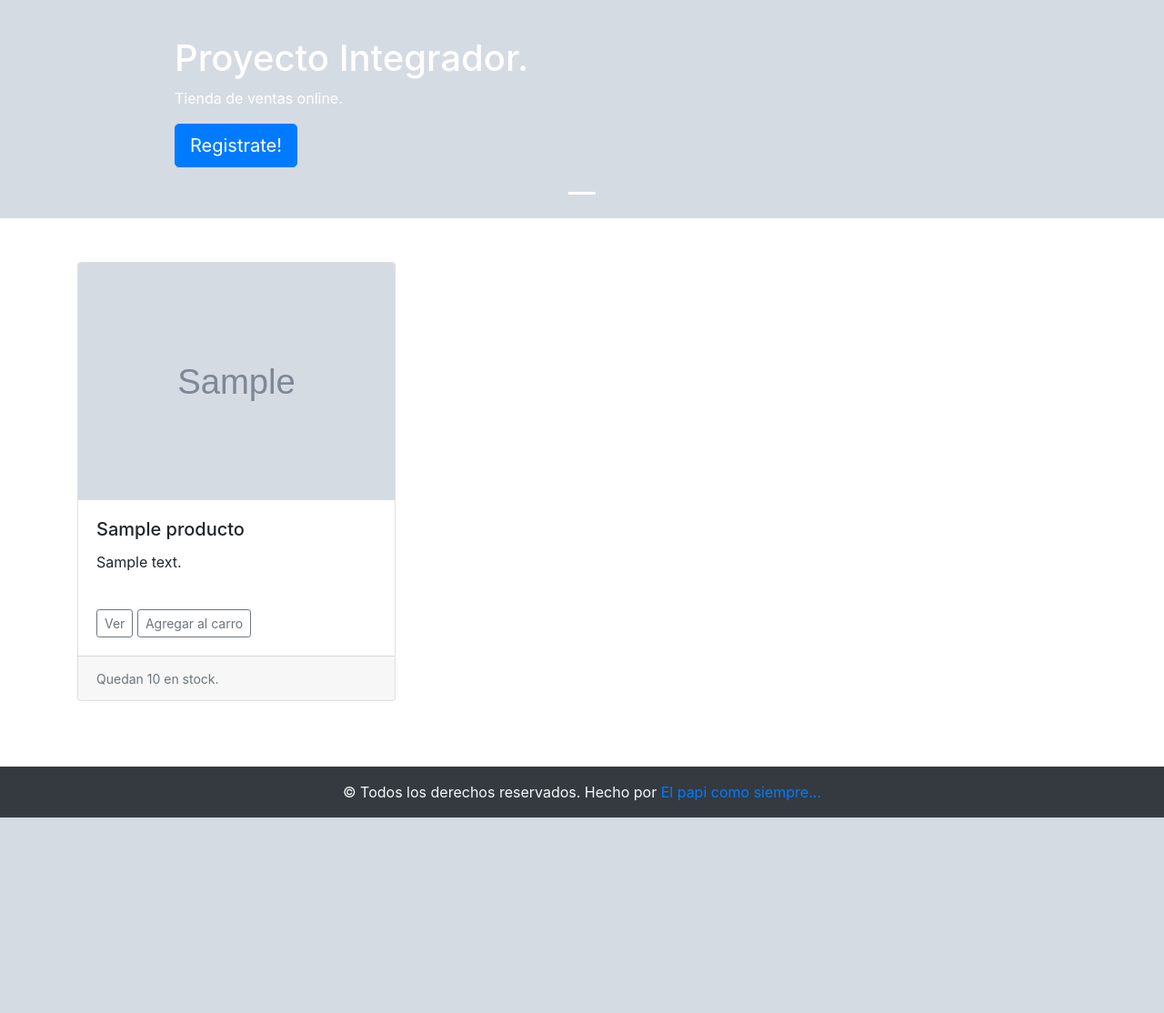
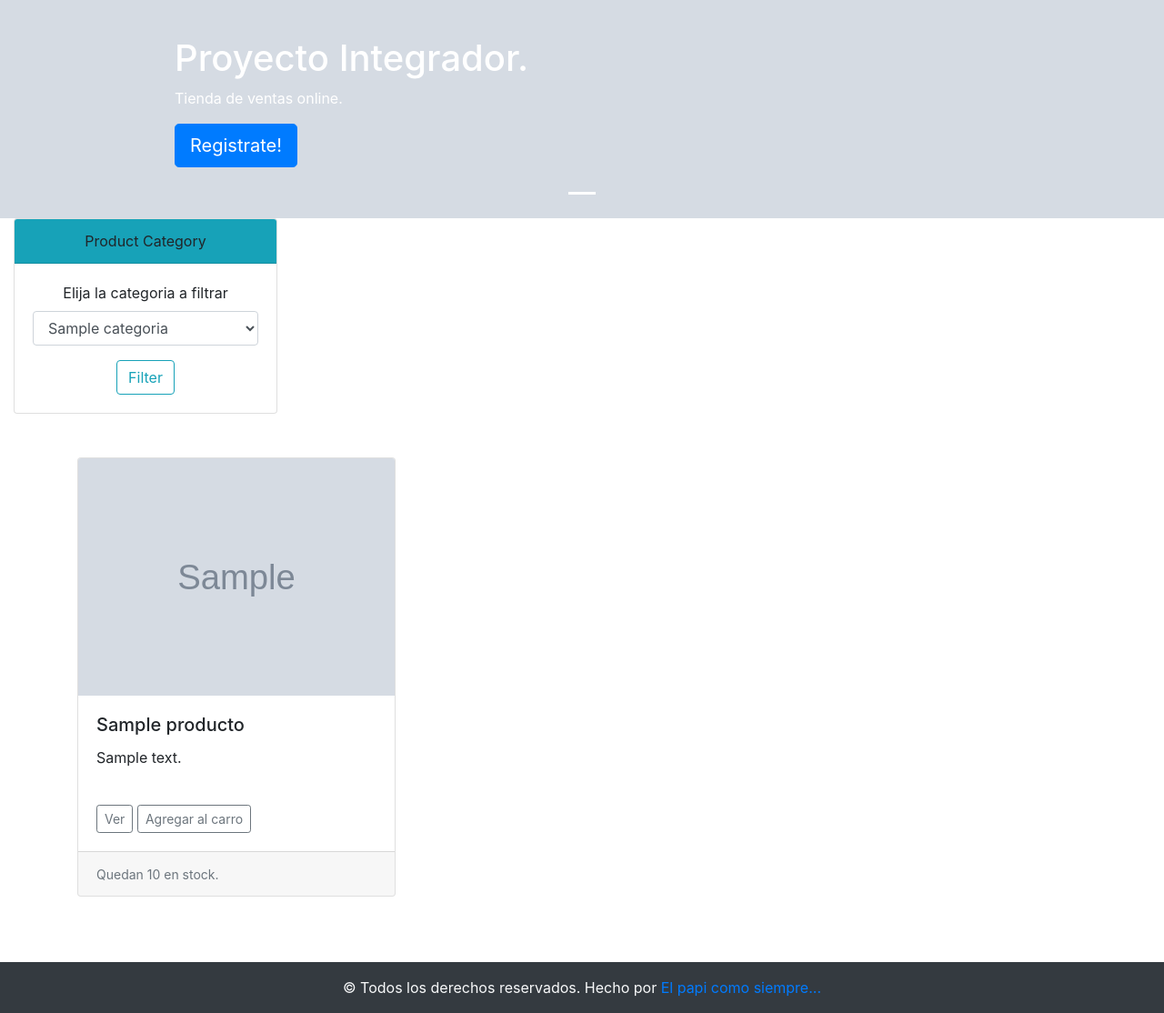
Before and after one commit to MaximoSav/Proyecto-Integrador-Django, a Django app: page / in a window 1280 px wide. Shown: the part 786-1900 px from the top of the page at 91% size. Before the commit the page ends 1685 px from the top, so only its background shows below. Run offline with Django 3.2, Linux system fonts and the light colour scheme; tables that the repository leaves empty hold one stand-in row (values such as "Sample post"); grey boxes marked "Sample" are stand-in pictures; parts of the project's set-up code (start-up, migrations or seed data) failed here and were passed over; some libraries are stand-ins or nearby versions.

Commit message:
added filter bar

```diff
--- a/core/mercado/admin.py
+++ b/core/mercado/admin.py
@@ -30,11 +30,11 @@ class ClienteAdmin(admin.ModelAdmin):
 class ProductoAdmin (admin.ModelAdmin):
     fieldsets = (
         ('Datos', {
-            'fields': ('foto', 'nombre', 'descripcion', 'precio', 'stock')
+            'fields': ('foto', 'nombre', 'descripcion', 'precio', 'stock', 'categoria')
 
         }),
     )
-    list_display = ['nombre', 'descripcion', 'precio', 'stock']
+    list_display = ['nombre', 'descripcion', 'precio', 'stock', 'categoria']
 
 class CategoriaAdmin(admin.ModelAdmin):
     fieldsets = (
--- a/core/mercado/forms.py
+++ b/core/mercado/forms.py
@@ -1,6 +1,7 @@
 from django import forms
 from django.contrib.auth.forms import UserCreationForm
 from django.contrib.auth.models import User
+from .models import Categoria
 
 class RegisterForm(UserCreationForm):
     email = forms.EmailField(label="Email")
@@ -11,4 +12,5 @@ class RegisterForm(UserCreationForm):
         fields = ('username', 'password1', 'password2', 'email', 'telefono', 'first_name', 'last_name')
 
 class BaseForm(forms.Form):
-    search = forms.CharField(label='Search', max_length=100)
+    search = forms.CharField(label='Search', max_length=100, required=False)
+    la_categoria = forms.ModelChoiceField(queryset=Categoria.objects.all(), required=False)
--- a/core/mercado/models.py
+++ b/core/mercado/models.py
@@ -14,12 +14,22 @@ class Direccion(models.Model):
 
 
 class Cliente(models.Model):
-    user = models.OneToOneField(User, on_delete=models.CASCADE, primary_key=True,)
+    user = models.OneToOneField(
+        User, on_delete=models.CASCADE, primary_key=True,)
     telefono = models.CharField(max_length=100)
     #direccion = models.ForeignKey(Direccion, on_delete=models.CASCADE, default=None,)
 
     def __str__(self):
         return ("Cliente: {}".format(self.user.username))
+
+
+class Categoria (models.Model):
+    id = models.AutoField(primary_key=True,)
+    nombre = models.CharField(max_length=30,)
+
+    def __str__(self):
+        return self.nombre
+
 
 class Producto (models.Model):
     id = models.AutoField(primary_key=True,)
@@ -29,14 +39,11 @@ class Producto (models.Model):
     stock = models.IntegerField()
     foto = models.ImageField(max_length=100, upload_to='fotos_productos/',
                              default='fotos_productos/default.png', blank=True,)
+    categoria = models.ForeignKey(
+        Categoria, on_delete=models.CASCADE, default=None,)
 
     def __str__(self):
         return self.nombre
-
-
-class Categoria (models.Model):
-    id = models.AutoField(primary_key=True,)
-    nombre = models.CharField(max_length=30,)
 
 
 class Divisa (models.Model):
@@ -53,11 +60,13 @@ class Destacado(models.Model):
     def __str__(self):
         return str(self.id)
 
+
 @receiver(post_save, sender=User)
 def create_user_profile(sender, instance, created, **kwargs):
     if created:
         Cliente.objects.create(user=instance)
 
+
 @receiver(post_save, sender=User)
 def save_user_profile(sender, instance, **kwargs):
     instance.cliente.save()
--- a/core/mercado/views.py
+++ b/core/mercado/views.py
@@ -3,7 +3,7 @@ from django.views.generic import TemplateView
 from .forms import *
 from django.contrib.auth.decorators import login_required
 from django.contrib.auth import logout
-from .models import Producto, Destacado
+from .models import Producto, Destacado, Categoria
 
 # Create your views here.
 
@@ -16,12 +16,24 @@ def BaseView(request):
                 search_name = form.cleaned_data['search']
                 productos = Producto.objects.filter(
                     nombre__icontains=search_name)
-                return render(request, 'mercado/main.html', {'productos': productos, })
+                destacados = Destacado.objects.all()
+                categorias = Categoria.objects.all()
+                return render(request, 'mercado/main.html', {'productos': productos, 'destacados': destacados, 'categorias': categorias})
+        if 'la_categoria' in request.POST:
+            form = BaseForm(request.POST)
+            if form.is_valid():
+                categoria_name = form.cleaned_data['la_categoria']
+                las_categorias = Categoria.objects.get(nombre=categoria_name)
+                los_productos = las_categorias.producto_set.all()
+                destacados = Destacado.objects.all()
+                categorias = Categoria.objects.all()
+                return render(request, 'mercado/main.html', {'productos': los_productos, 'destacados': destacados, 'categorias': categorias})
     else:
         form = BaseForm()
         productos = Producto.objects.all()
         destacados = Destacado.objects.all()
-        return render(request, 'mercado/main.html', {'productos': productos, 'destacados': destacados, })
+        categorias = Categoria.objects.all()
+        return render(request, 'mercado/main.html', {'productos': productos, 'destacados': destacados, 'categorias': categorias})
 
 
 def registerView(request):
@@ -56,5 +68,6 @@ def logoutView(request):
     else:
         return redirect("login_url")
 
+
 def carritoView(request):
     return render(request, 'mercado/carrito.html')
--- a/core/templates/mercado/main.html
+++ b/core/templates/mercado/main.html
@@ -40,6 +40,27 @@
             </a>
         </div>
         {% endif %}
+        <div class="col-md-3">
+            <div class="card  text-center ">
+                <div class="card-header bg-info">
+                    Product Category
+                </div>
+                <div class="card-body">
+                    <form method="POST">
+                        {% csrf_token %}
+                        <div class="form-group">
+                            <label for="la_categoria">Elija la categoria a filtrar</label>
+                            <select class="form-control" name= "la_categoria" id="la_categoria">
+                                {% for categoria in categorias %}
+                                <option value="{{ forloop.counter }}">{{ categoria.nombre }}</option>
+                                {% endfor %}
+                            </select>
+                        </div>
+                        <button type="submit" class="btn btn-outline-info">Filter</button>
+                    </form>
+                </div>
+            </div>
+        </div>
         <div class="album py-5">
             <div class="container">
                 <div class="row row-cols-1 row-cols-md-3">
```
Also changed, not shown: core/templates/base.html (+9 -10 lines), core/mercado/migrations/0020_producto_categoria.py (added).
